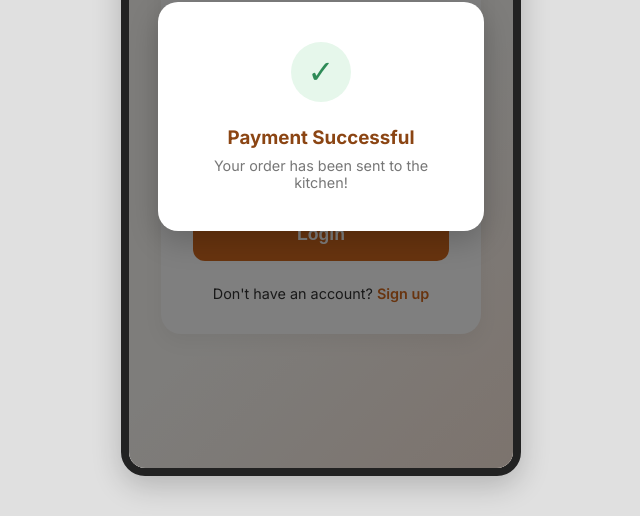
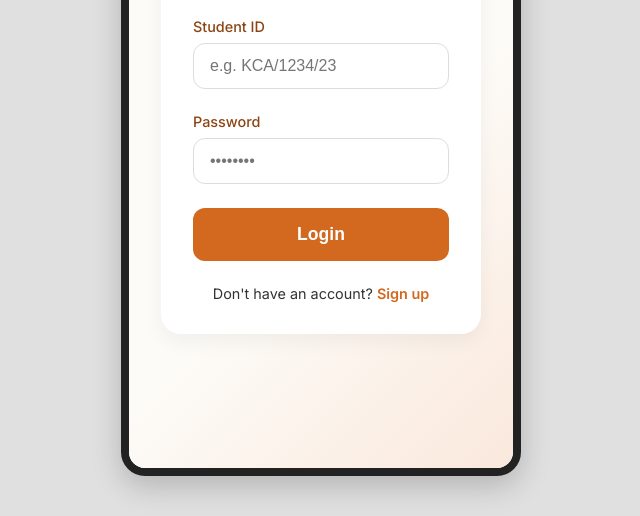
Before and after one commit to solomon476/Kca-Cafeteria, a plain HTML site: page index.html in a window 1280 px wide. Shown: the part 284-800 px from the top of the page, without its empty margins (319-959 px from the left). Drawn offline with Linux system fonts and the light colour scheme.

Commit message:
Hide modal by default

```diff
--- a/style.css
+++ b/style.css
@@ -459,7 +459,7 @@ body {
     width: 100%;
     height: 100%;
     background: rgba(0,0,0,0.5);
-    display: flex;
+    display: none; /* Hidden by default */
     justify-content: center;
     align-items: center;
     z-index: 100;
```
